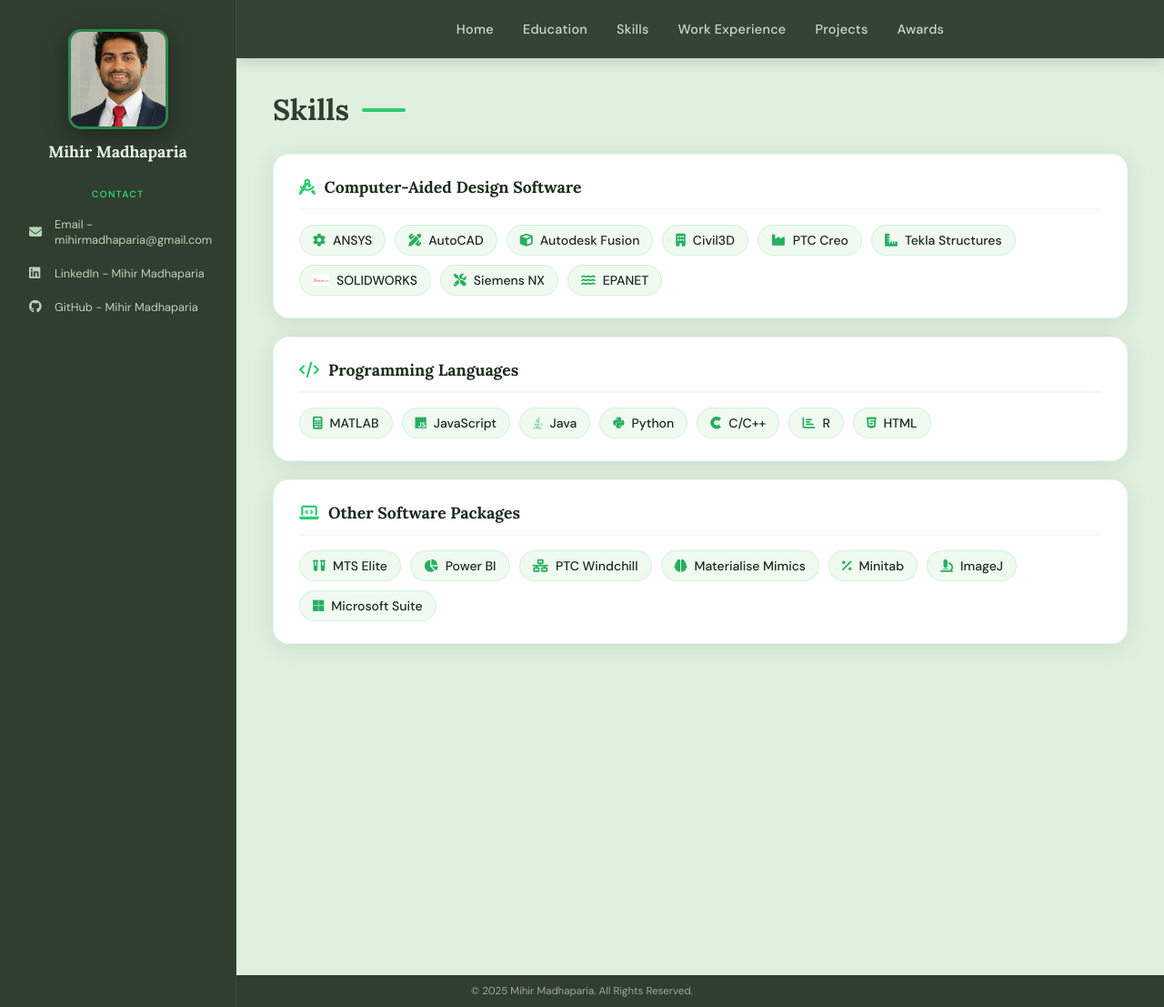
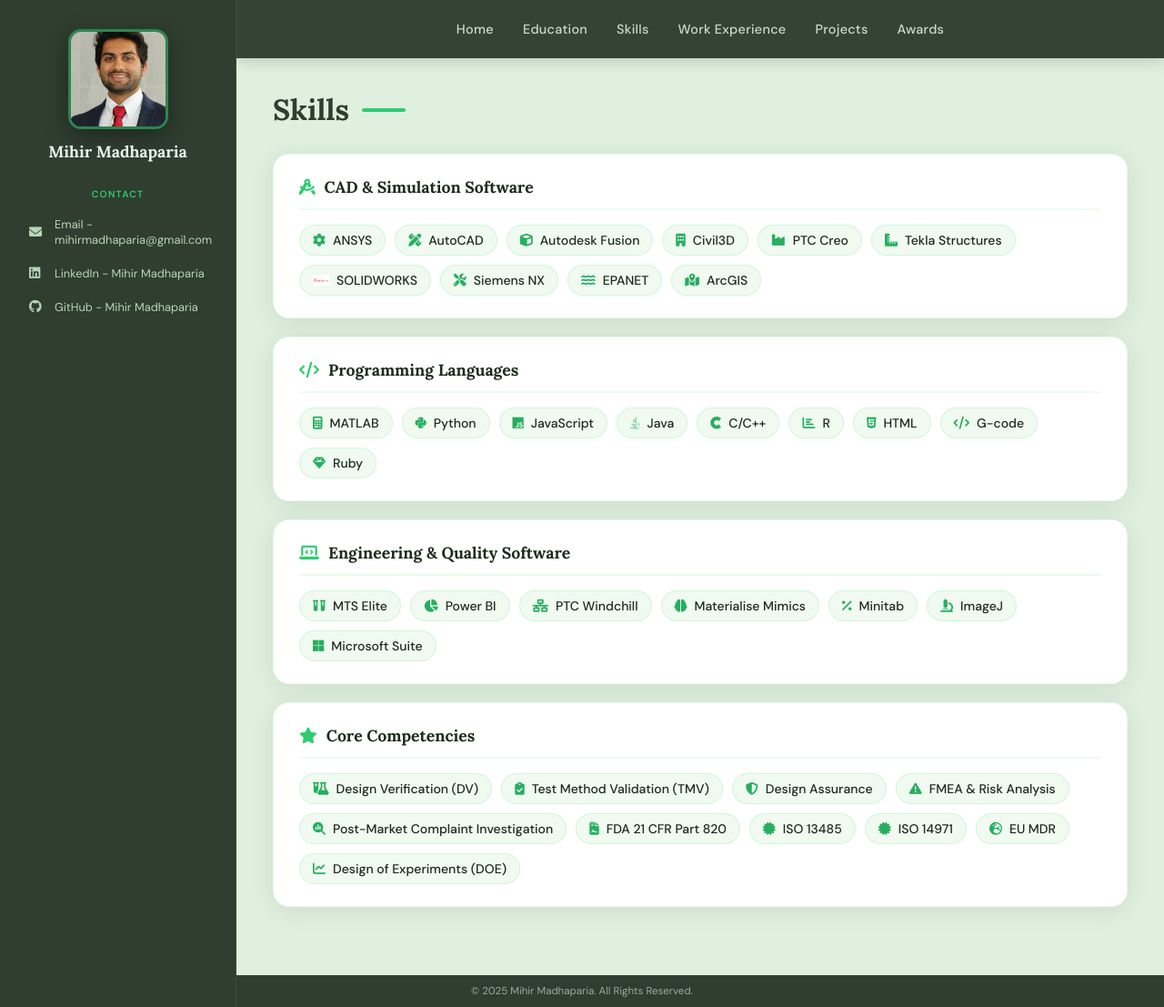
Before and after one commit to mihirmadhaparia/mihirmadhaparia.github.io, a Jekyll site: the page built from skills.html, in a window 1280 px wide and 1107 px high. Shown: the whole window at 91% size. Built offline with Jekyll 4.4.1, drawn with Linux system fonts in a browser that asks for light colours.

Commit message:
Revise skills section and add core competencies
Updated skill categories and added core competencies section.

```diff
--- a/skills.html
+++ b/skills.html
@@ -12,11 +12,11 @@
 
     <div class="skills-container">
 
-        <!-- CAD Software -->
+        <!-- CAD & Simulation Software -->
         <div class="skills-box">
             <div class="skill-category">
                 <i class="fa-solid fa-drafting-compass skill-icon"></i>
-                Computer-Aided Design Software
+                CAD &amp; Simulation Software
             </div>
             <div class="skill-list">
                 <div class="skill-item"><i class="fa-solid fa-gear skill-logo"></i>ANSYS</div>
@@ -26,10 +26,11 @@
                 <div class="skill-item"><i class="fa-solid fa-industry skill-logo"></i>PTC Creo</div>
                 <div class="skill-item"><i class="fa-solid fa-ruler-combined skill-logo"></i>Tekla Structures</div>
                 <div class="skill-item">
-                    <img src="/assets/images/solidworks.jpg" class="skill-logo-img">SOLIDWORKS
+                    <img src="/assets/images/solidworks.jpg" class="skill-logo-img" alt="SOLIDWORKS">SOLIDWORKS
                 </div>
                 <div class="skill-item"><i class="fa-solid fa-tools skill-logo"></i>Siemens NX</div>
                 <div class="skill-item"><i class="fa-solid fa-water skill-logo"></i>EPANET</div>
+                <div class="skill-item"><i class="fa-solid fa-map-location-dot skill-logo"></i>ArcGIS</div>
             </div>
         </div>
 
@@ -41,20 +42,22 @@
             </div>
             <div class="skill-list">
                 <div class="skill-item"><i class="fa-solid fa-calculator skill-logo"></i>MATLAB</div>
+                <div class="skill-item"><i class="fa-brands fa-python skill-logo"></i>Python</div>
                 <div class="skill-item"><i class="fa-brands fa-js skill-logo"></i>JavaScript</div>
                 <div class="skill-item"><i class="fa-brands fa-java skill-logo"></i>Java</div>
-                <div class="skill-item"><i class="fa-brands fa-python skill-logo"></i>Python</div>
                 <div class="skill-item"><i class="fa-brands fa-cuttlefish skill-logo"></i>C/C++</div>
                 <div class="skill-item"><i class="fa-solid fa-chart-bar skill-logo"></i>R</div>
                 <div class="skill-item"><i class="fa-brands fa-html5 skill-logo"></i>HTML</div>
+                <div class="skill-item"><i class="fa-solid fa-code skill-logo"></i>G-code</div>
+                <div class="skill-item"><i class="fa-solid fa-gem skill-logo"></i>Ruby</div>
             </div>
         </div>
 
-        <!-- Other Software Packages -->
+        <!-- Engineering & Quality Software -->
         <div class="skills-box">
             <div class="skill-category">
                 <i class="fa-solid fa-laptop-code skill-icon"></i>
-                Other Software Packages
+                Engineering &amp; Quality Software
             </div>
             <div class="skill-list">
                 <div class="skill-item"><i class="fa-solid fa-vials skill-logo"></i>MTS Elite</div>
@@ -67,5 +70,25 @@
             </div>
         </div>
 
+        <!-- Core Competencies (NEW) -->
+        <div class="skills-box">
+            <div class="skill-category">
+                <i class="fa-solid fa-star skill-icon"></i>
+                Core Competencies
+            </div>
+            <div class="skill-list">
+                <div class="skill-item"><i class="fa-solid fa-flask-vial skill-logo"></i>Design Verification (DV)</div>
+                <div class="skill-item"><i class="fa-solid fa-clipboard-check skill-logo"></i>Test Method Validation (TMV)</div>
+                <div class="skill-item"><i class="fa-solid fa-shield-halved skill-logo"></i>Design Assurance</div>
+                <div class="skill-item"><i class="fa-solid fa-triangle-exclamation skill-logo"></i>FMEA &amp; Risk Analysis</div>
+                <div class="skill-item"><i class="fa-solid fa-magnifying-glass-chart skill-logo"></i>Post-Market Complaint Investigation</div>
+                <div class="skill-item"><i class="fa-solid fa-file-contract skill-logo"></i>FDA 21 CFR Part 820</div>
+                <div class="skill-item"><i class="fa-solid fa-certificate skill-logo"></i>ISO 13485</div>
+                <div class="skill-item"><i class="fa-solid fa-certificate skill-logo"></i>ISO 14971</div>
+                <div class="skill-item"><i class="fa-solid fa-earth-europe skill-logo"></i>EU MDR</div>
+                <div class="skill-item"><i class="fa-solid fa-chart-line skill-logo"></i>Design of Experiments (DOE)</div>
+            </div>
+        </div>
+
     </div>
 </section>
```
